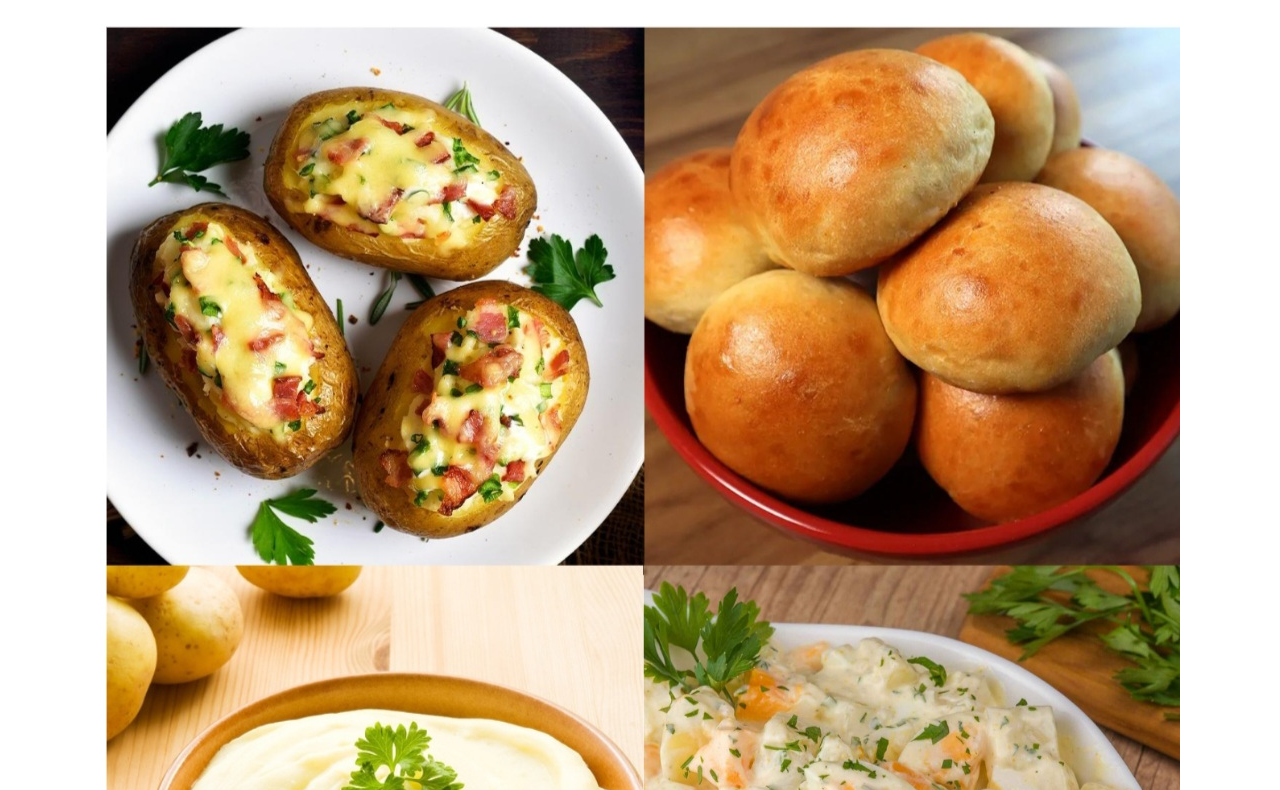
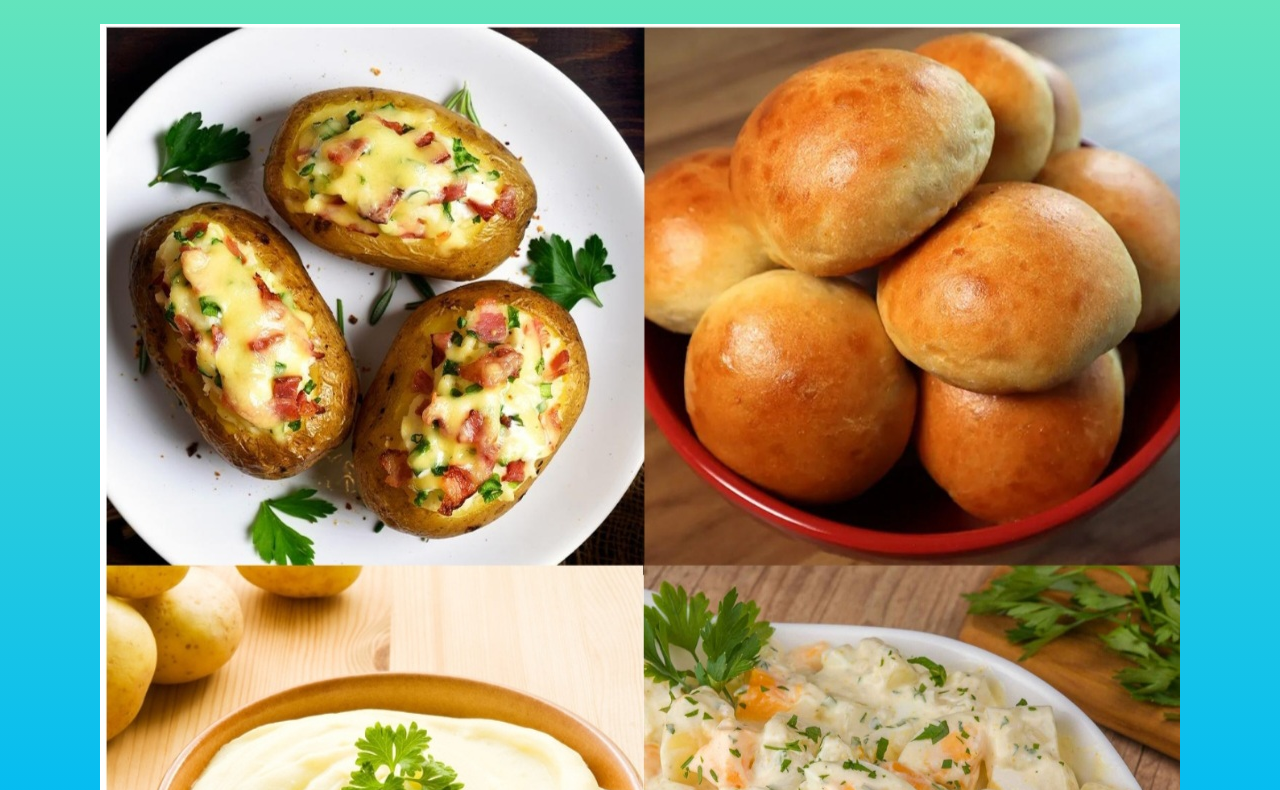
Before and after one commit to rebecadg09/SITE-2024, a plain HTML site: page index.html in a window 1280 px wide. Shown: the part 138-928 px from the top of the page. Drawn offline with Linux system fonts and the light colour scheme.

Commit message:
Update style.css

```diff
--- a/style.css
+++ b/style.css
@@ -3,7 +3,7 @@
 body
 {
     text-align: center;
-    background: -moz-linear-gradient(0deg, rgb(185, 79, 226), rgb(2,187,243), rgb(115, 235, 179));
+    background: linear-gradient(0deg, rgb(185, 79, 226), rgb(2,187,243), rgb(115, 235, 179));
     color: black;
     font-size: 12pt;
     font-family:Georgia, 'Times New Roman', Times, serif;
```
